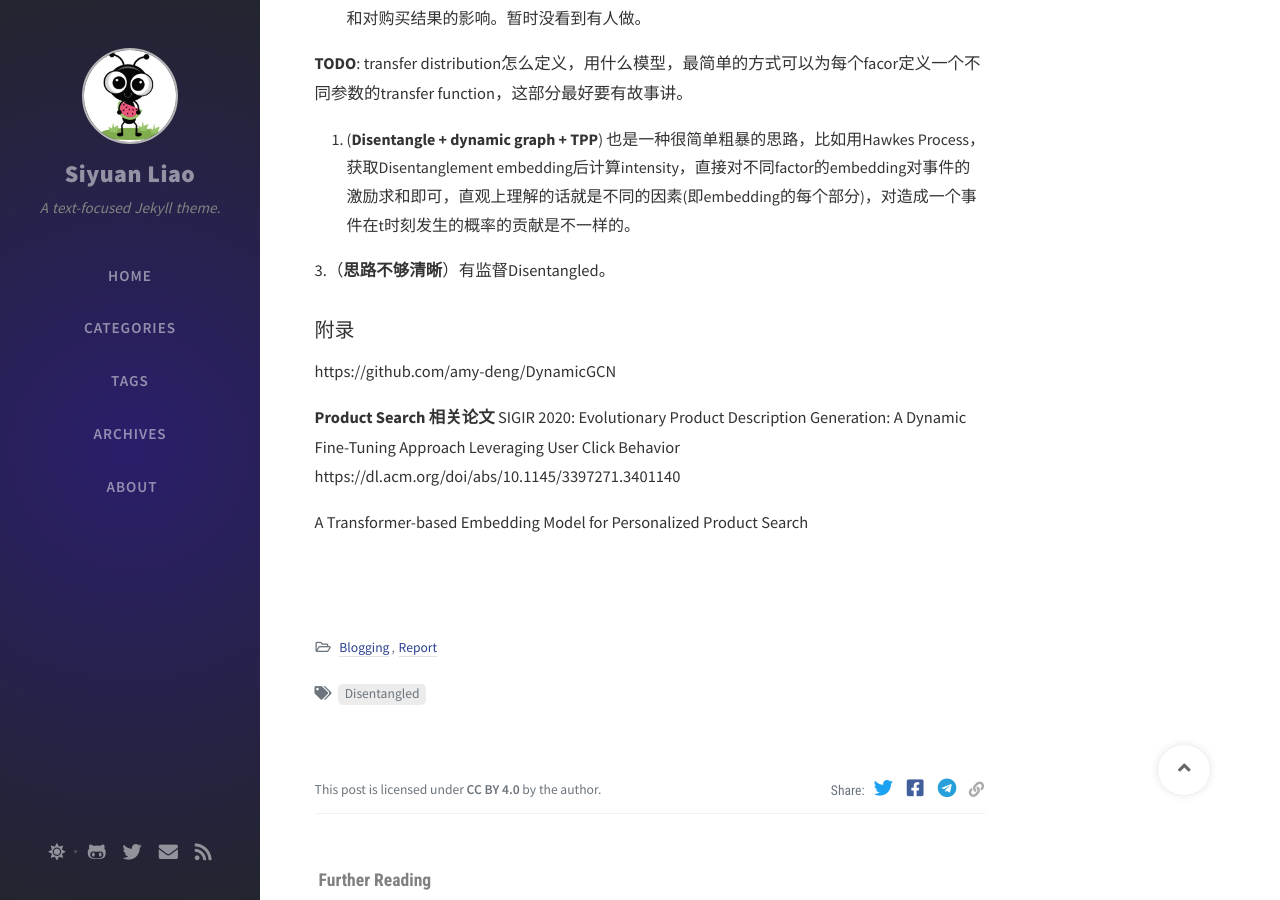
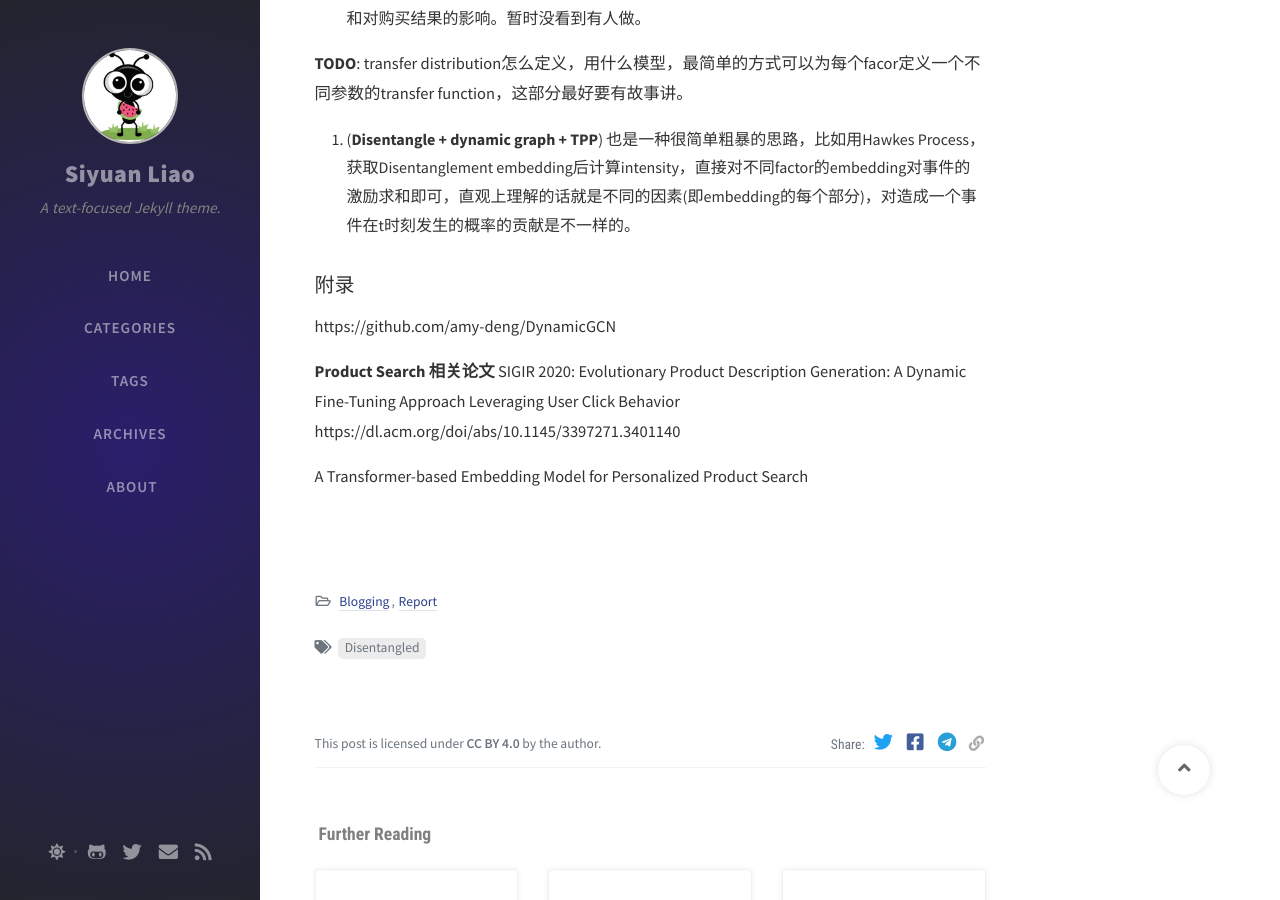
Before and after one commit to SeanLiaoy/seanliaoy.github.io, a Jekyll site: the page built from _posts/2020-10-04-disentangled.md, in a window 1280 px wide and 900 px high, scrolled down 2159 px. Built offline with Jekyll 4.4.1, drawn with Linux system fonts in a browser that asks for light colours; nearby versions of some CDN libraries; comment, search, counter and statistics services are not loaded.

Commit message:
修改文件: _posts/2020-10-04-disentangled.md

```diff
--- a/_posts/2020-10-04-disentangled.md
+++ b/_posts/2020-10-04-disentangled.md
@@ -82,8 +82,6 @@ Disentangled很适合用来做dynamic embedding
 
 2. (**Disentangle + dynamic graph + TPP**) 也是一种很简单粗暴的思路，比如用Hawkes Process，获取Disentanglement embedding后计算intensity，直接对不同factor的embedding对事件的激励求和即可，直观上理解的话就是不同的因素(即embedding的每个部分)，对造成一个事件在t时刻发生的概率的贡献是不一样的。
 
-3.（**思路不够清晰**）有监督Disentangled。
-
 
 
 
```
